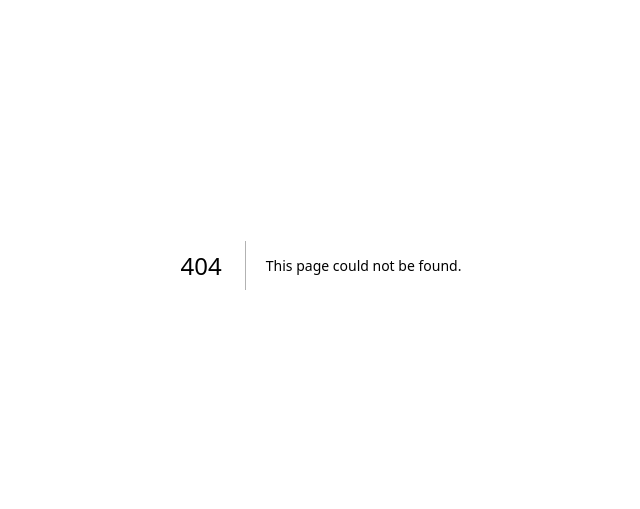
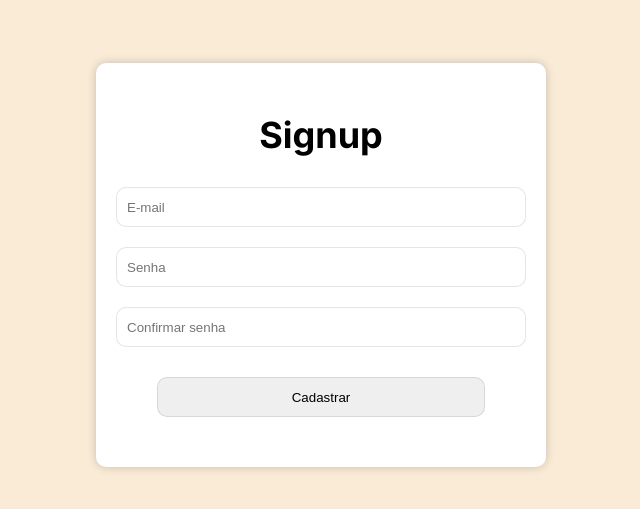
Before and after one commit to lucas-lima-developer/next-task-list, a Next.js app: page /signup in a window 1280 px wide. Before the commit this address had no page. Shown: the part 135-644 px from the top of the page, without its empty margins (319-959 px from the left). Built offline with nearby package versions, Linux system fonts and the light colour scheme.

Commit message:
feat: adicionando pagina de signup

```diff
--- /dev/null
+++ b/src/app/signup/page.module.css
@@ -0,0 +1,49 @@
+.container {
+    background-color: antiquewhite;
+    display: flex;
+    align-items: center;
+    justify-content: center;
+    min-height: 100vh;
+  }
+
+  .login-box {
+    width: 450px;
+    background-color: #fff;
+    padding: 20px;
+    border-radius: 10px;
+    box-shadow: 0 0 10px rgba(0, 0, 0, 0.2);
+  }
+
+  .login-box h1 {
+    text-align: center;
+    margin: 30px 0;
+    font-size: 36px;
+  }
+
+  .login-input {
+    margin: 20px 0;
+  }
+
+  .login-input input {
+    width: 100%;
+    height: 40px;
+    padding: 10px;
+    outline: none;
+    border: 1px solid rgba(0, 0, 0, 0.1);
+    border-radius: 10px;
+  }
+
+  .login-button {
+    display: flex;
+    align-items: center;
+    justify-content: center;
+    margin: 30px 0;
+  }
+
+  .login-button button {
+    width: 80%;
+    height: 40px;
+    padding: 10px;
+    border: 1px solid rgba(0, 0, 0, 0.1);
+    border-radius: 10px;
+  }
--- /dev/null
+++ b/src/app/signup/page.tsx
@@ -0,0 +1,25 @@
+import styles from "./page.module.css";
+
+export default function Home() {
+  return (
+    <main>
+      <div className={styles.container}>
+        <div className={styles["login-box"]}>
+          <h1>Signup</h1>
+          <div className={styles["login-input"]}>
+            <input type="text" placeholder="E-mail" />
+          </div>
+          <div className={styles["login-input"]}>
+            <input type="password" placeholder="Senha" />
+          </div>
+          <div className={styles["login-input"]}>
+            <input type="password" placeholder="Confirmar senha" />
+          </div>
+          <div className={styles["login-button"]}>
+            <button>Cadastrar</button>
+          </div>
+        </div>
+      </div>
+    </main>
+  );
+}
```
